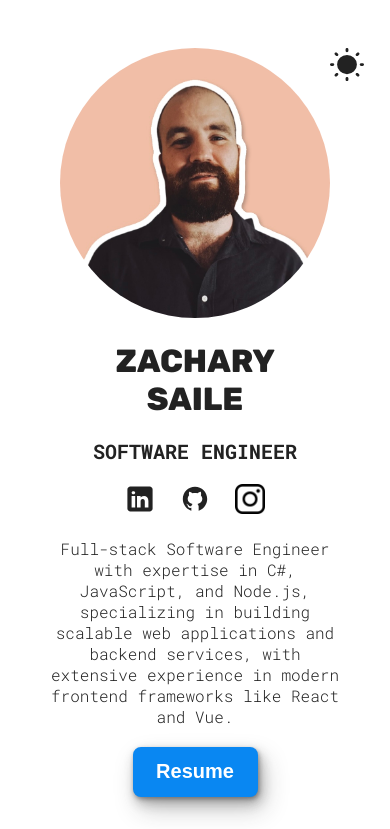
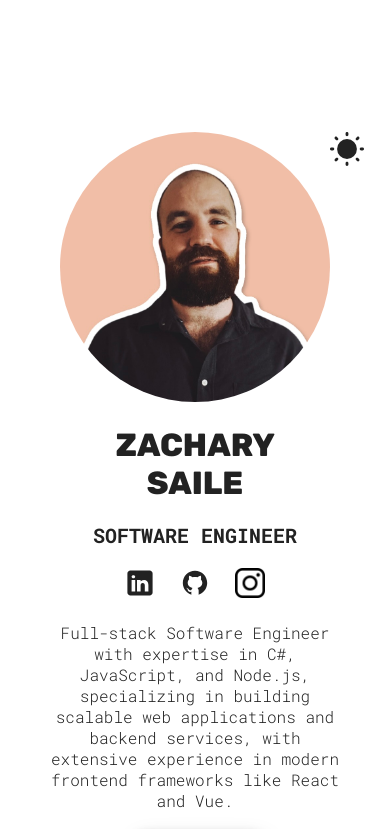
Before and after one commit to zwsaile/my-portfolio, a React (Vite) app: page / in a window 390 px wide. Shown: the top 829 px of the page. Built offline with nearby package versions, Linux system fonts and the light colour scheme.

Commit message:
Fix style issue on mobile

```diff
--- a/src/sections/Hero/HeroStyles.module.css
+++ b/src/sections/Hero/HeroStyles.module.css
@@ -6,6 +6,7 @@
     text-align: center;
     height: 100dvh;
     min-height: 500px;
+    margin-top: 10dvh;
 
     .hero {
         max-width: 270px;
```
